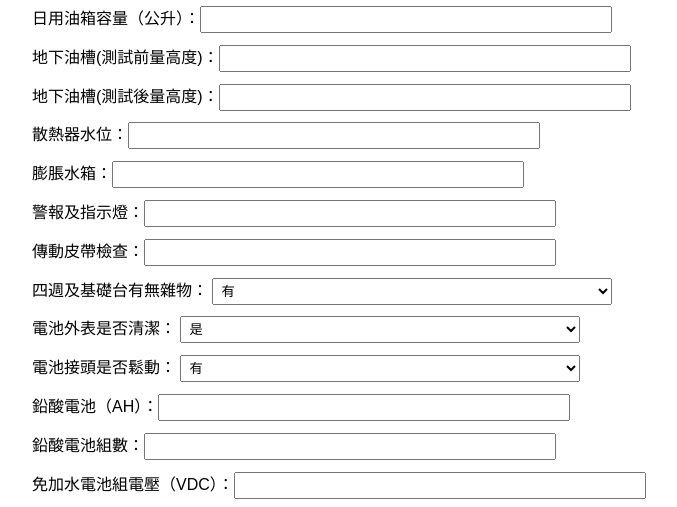
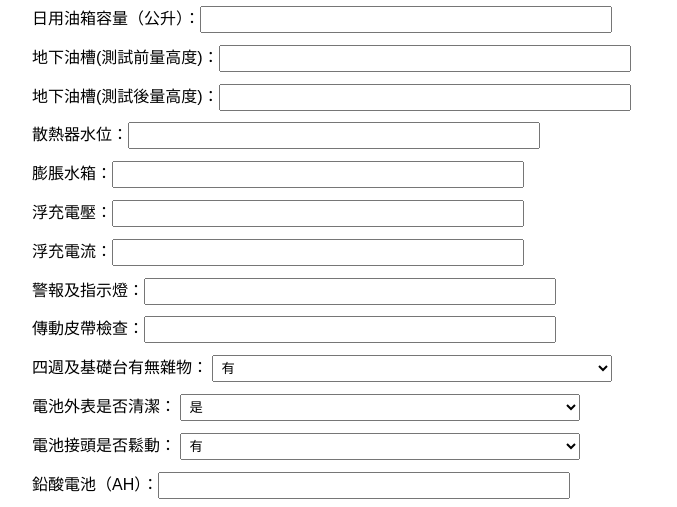
Before and after one commit to gestaboo/GEN, a Flask app: page / in a window 1280 px wide. Shown: the part 407-914 px from the top of the page, without its empty margins (8-685 px from the left). Run offline with Flask 3, Linux system fonts and the light colour scheme.

Commit message:
Update form.html

```diff
--- a/templates/form.html
+++ b/templates/form.html
@@ -35,7 +35,9 @@
     <label>地下油槽(測試後量高度)：<input type="text" name="underground_after"></label>
 
     <label>散熱器水位：<input type="text" name="radiator"></label>
-    <label>膨脹水箱：<input type="text" name="expansion_tank"></label>
+    <label>膨脹水箱：<input type="text" name="Float_voltage"></label>
+    <label>浮充電壓：<input type="text" name="Float_ampere"></label>
+    <label>浮充電流：<input type="text" name="expansion_tank"></label>
     <label>警報及指示燈：<input type="text" name="alarm"></label>
     <label>傳動皮帶檢查：<input type="text" name="belt"></label>
 
```
